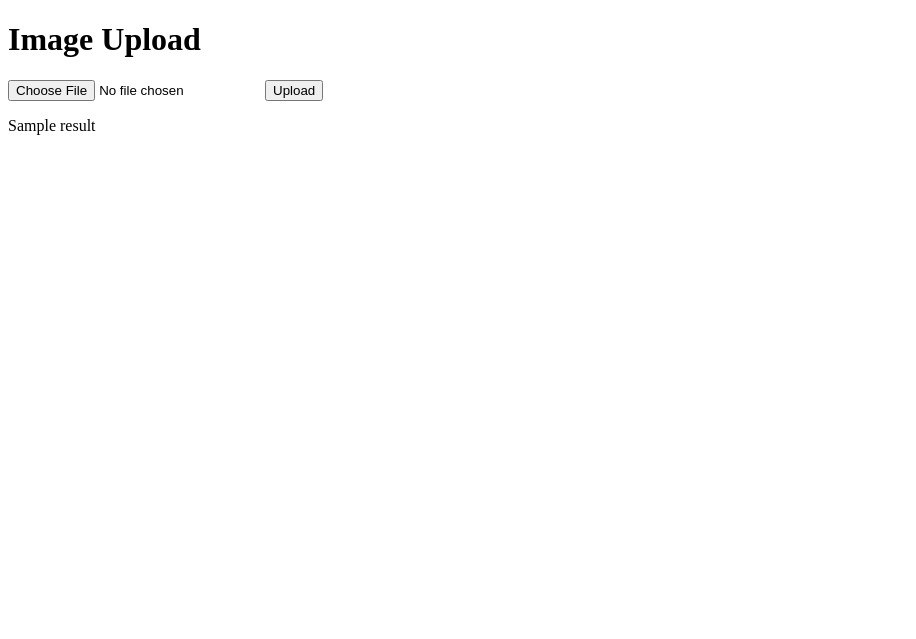
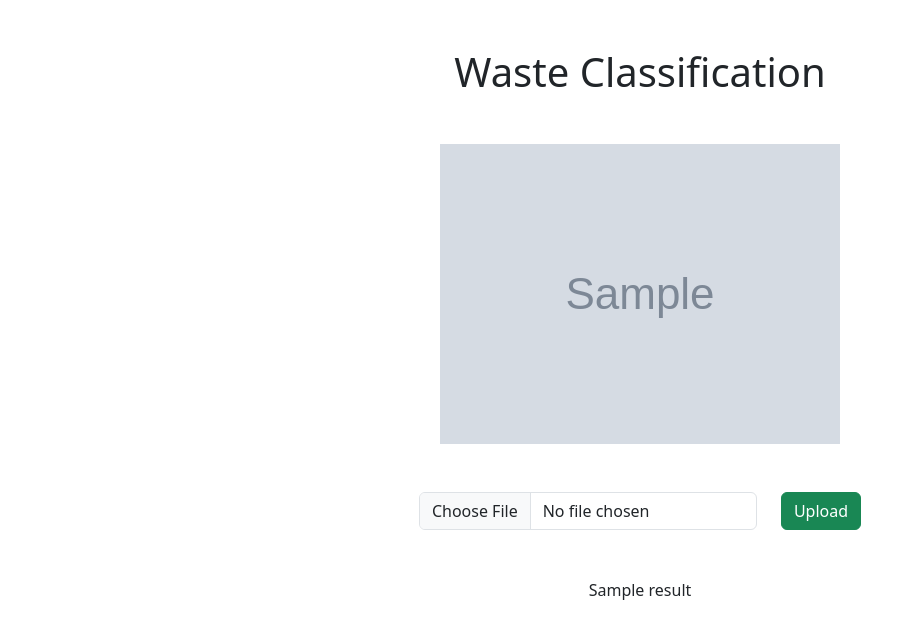
Before and after one commit to SrivP/Devnest, a Flask app: template templates/index.html in a window 1280 px wide. Shown: the top 639 px of the page, without its empty margins (0-916 px from the left). Run offline with Flask 3, Linux system fonts and the light colour scheme; the template is opened without the code that fills it: values that come from a table or form of the project are taken from there, most other values are stand-ins (such as "Sample title", 1, 10 or a date in 2020); grey boxes marked "Sample" are stand-in pictures; some libraries are stand-ins or nearby versions.

Commit message:
Made front end progress
Co-authored-by: GamingPiglet <GamingPiglet@users.noreply.github.com>

```diff
--- a/app.py
+++ b/app.py
@@ -1,7 +1,6 @@
+from os import getenv, remove
 
-from os import getenv
 from dotenv import load_dotenv
-
 from flask import (Flask, flash, redirect, render_template, request,
                    send_from_directory, url_for)
 from flask_uploads import IMAGES, UploadSet, configure_uploads
@@ -10,6 +9,7 @@ from flask_wtf.file import FileAllowed, FileField, FileRequired
 from werkzeug.utils import secure_filename
 from wtforms import SubmitField
 
+from descriptions import descriptions
 from ml import classify
 
 UPLOAD_FOLDER = './uploads/'
@@ -36,8 +36,8 @@ class UploadForm(FlaskForm):
     submit = SubmitField('Upload')
 
 @app.route('/uploads/<filename>')
-def get_file(fileName):
-    return send_from_directory(app.config['UPLOAD_FOLDER'], fileName)
+def get_file(filename):
+    return send_from_directory(app.config['UPLOADED_PHOTOS_DEST'], filename)
 
 # Path for our main Svelte page
 @app.route("/", methods=['GET', 'POST'])
@@ -45,16 +45,20 @@ def upload_image():
     form = UploadForm()
     if form.validate_on_submit():
         file_name = photos.save(form.photo.data)
-        result = classify("./uploads/" + file_name)
+        file_url = url_for('get_file', filename=file_name)
+        print(file_url)
+        result = descriptions[classify("./uploads/" + file_name)]
+        # remove("./uploads/" + file_name)
     else:
+        file_url = None
         result = None
-    return render_template('index.html', form=form, result=result)
+    return render_template('index.html', form=form, file_url=file_url, result=result)
 
 
-# Path for all the static files (compiled JS/CSS, etc.)
+# Path for all the static files (compiled JS/CSS, etc   .)
 @app.route("/<path:path>")
 def home(path):
     return send_from_directory('templates', path)
 
 if __name__ == "__main__":
-    app.run(host='0.0.0.0', port=10000)
+    app.run(host='0.0.0.0', port=1000)
--- /dev/null
+++ b/descriptions.py
@@ -0,0 +1,15 @@
+descriptions = {
+    "battery": "Take batteries to a Community Environment Day or a Drop-Off Depot for hazardous waste. Never place them in the garbage, recycling, or green bin.",
+    "biological": " Place items like food scraps, tissues, and other organic materials in the green bin for composting.",
+    "brown-glass": "Rinse and place brown glass bottles and jars in the blue bin for recycling.",
+    "cardboard": "Flatten cardboard boxes and place them in the blue bin for recycling. Ensure that any food residue is removed.",
+    "clothes": "If in good condition, donate clothes to a local charity or textile recycling program. Do not place them in the blue bin.",
+    "green-glass": "Rinse and place green glass bottles and jars in the blue bin for recycling.",
+    "metal": "Place metal cans, tins, and small scrap metal items in the blue bin. Large metal items should be taken to a Drop-Off Depot.",
+    "paper": "Place newspapers, magazines, and other clean paper products in the blue bin. Shredded paper should be placed in a clear plastic bag.",
+    "plastic": "Place clean plastic containers, bottles, and packaging in the blue bin. Check for the recycling symbol and number to ensure it is accepted.",
+    "shoes": "If in good condition, donate shoes to a local charity or textile recycling program. Do not place them in the blue bin.",
+    "trash": "Items that cannot be recycled or composted should be placed in the garbage bin. Check if items are hazardous and require special disposal.",
+    "white-glass": "Rinse and place white or clear glass bottles and jars in the blue bin for recycling.",
+    "": "We are unsure of what item this is.",
+}
--- a/ml.py
+++ b/ml.py
@@ -1,8 +1,8 @@
 # import the inference-sdk
 
 from os import getenv
+
 from dotenv import load_dotenv
-
 from inference_sdk import InferenceHTTPClient
 
 # initialize the client
--- a/templates/index.html
+++ b/templates/index.html
@@ -4,22 +4,54 @@
     <meta charset="UTF-8">
     <meta name="viewport" content="width=device-width, initial-scale=1" />
     <title>Recycling Classifier</title>
+
+    <link href="https://cdn.jsdelivr.net/npm/bootstrap@5.3.3/dist/css/bootstrap.min.css" rel="stylesheet" integrity="sha384-QWTKZyjpPEjISv5WaRU9OFeRpok6YctnYmDr5pNlyT2bRjXh0JMhjY6hW+ALEwIH" crossorigin="anonymous">
+    <script src="https://cdn.jsdelivr.net/npm/bootstrap@5.3.3/dist/js/bootstrap.bundle.min.js" integrity="sha384-YvpcrYf0tY3lHB60NNkmXc5s9fDVZLESaAA55NDzOxhy9GkcIdslK1eN7N6jIeHz" crossorigin="anonymous"></script>
+    <!-- <script src="https://cdn.tailwindcss.com"></script> -->
+
 </head>
 <body>
-   <h1 onclick="">Image Upload</h1>
+    <div class="container">
+        <div class="row">
+            <div class="col-6 mx-auto mt-5 text-center">
+                <h1>Waste Classification</h1>
+                {% if not file_url %}
+                    <div class="spinner-border mt-5 mb-5" role="status">
+                        <span class="visually-hidden">Loading...</span>
+                    </div>
+                {% endif %}
+                <!-- Display Image -->
+                {% if file_url %}
+                    <div class="mt-5 mb-5">
+                        <img src="{{ file_url }}" alt="uploaded image" class="w-400"/>
+                    </div>
+                {% endif %}
                 <form method="POST" enctype="multipart/form-data">
                     {{form.hidden_tag()}}
 
                     {% for error in form.photo.errors %}
                         <span style="color:red;">{{ error }}</span>
                     {% endfor %}
+                    <div class="row justify-content-center">
+                        <div class="col-auto">
+                            {{form.photo(class="form-control")}}
+                        </div>
+                        <div class="col-auto">
+                            {{form.submit(class="btn btn-success")}}
 
-        {{form.photo}}
-        {{form.submit}}
+                        </div>
+                    </div>
                 </form>
+            </div>
+        </div>
+    </div>
+    <div class="container text-center">
 
         {% if result %}
-        <p>{{result}}</p>
+            <div class="mt-5">
+                {{result}}
+            </div>
         {% endif %}
+    </div>
 </body>
 </html>
```
Lines whose indentation alone changed are shown as unchanged.
